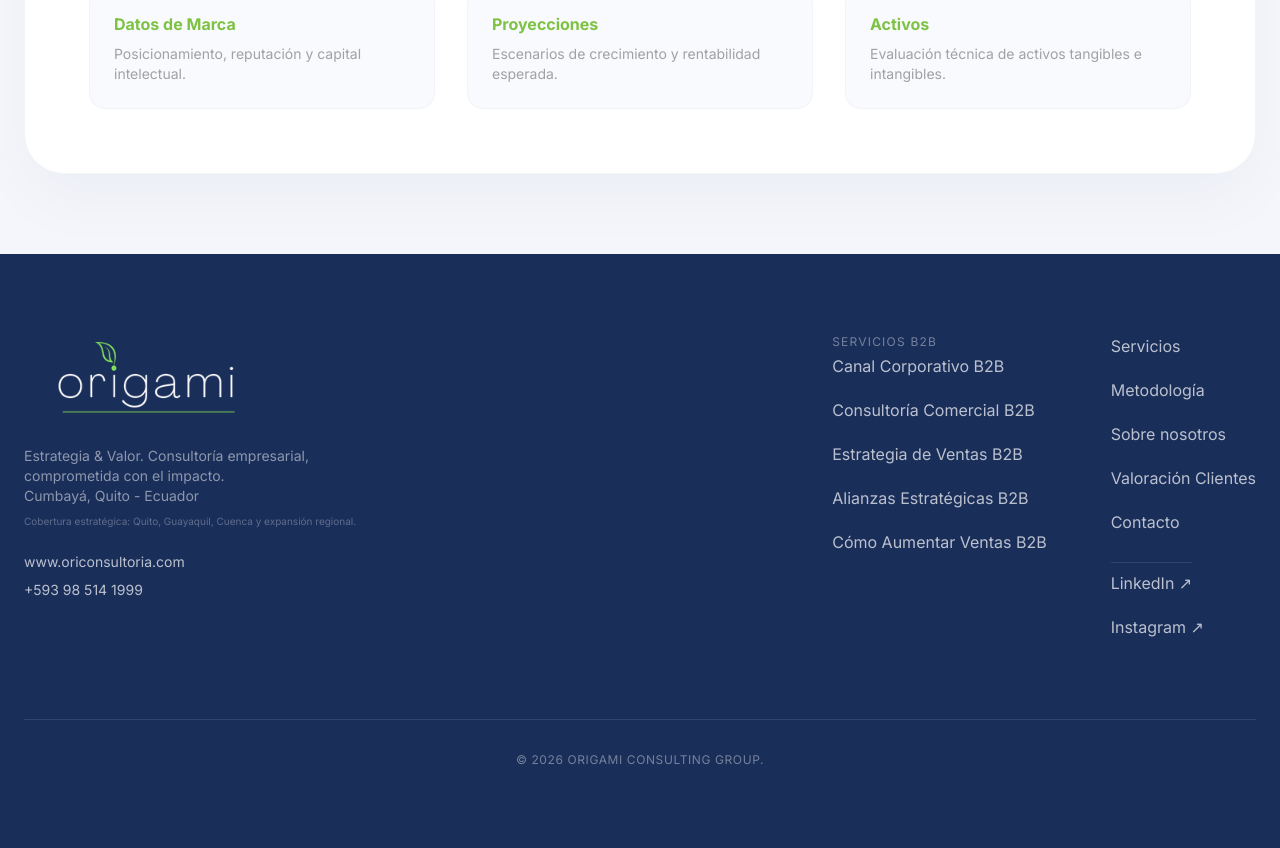
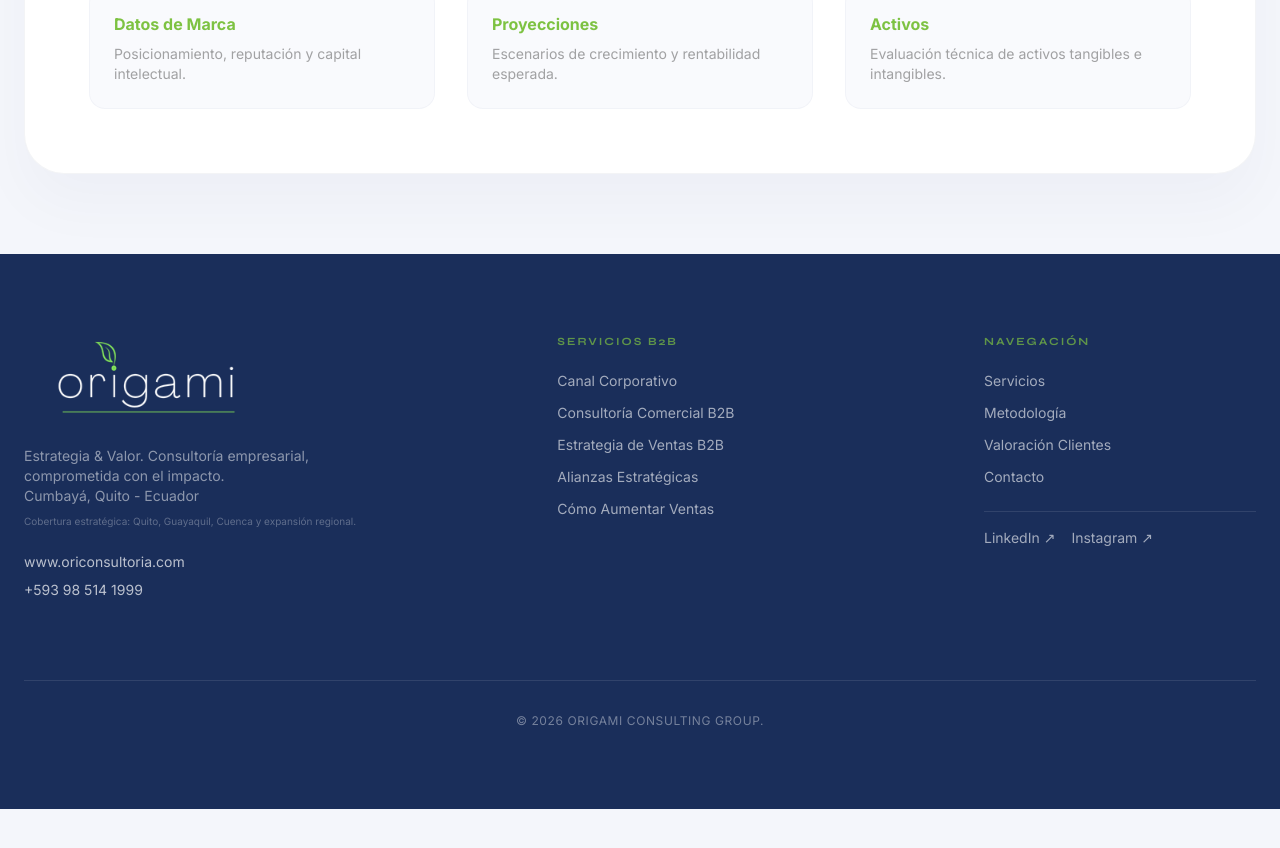
Before and after one commit to ArturMoraRosero/PaginaWebOrigami, a Next.js app: page /valoracion in a window 1280 px wide. Shown: the part 1114-1962 px from the top of the page. After the commit the page ends 1923 px from the top, so only its background shows below. Built offline with nearby package versions, Linux system fonts and the light colour scheme.

Commit message:
style: rediseno footer en 3 columnas, links B2B compactos

```diff
--- a/src/components/sections/Footer.tsx
+++ b/src/components/sections/Footer.tsx
@@ -7,10 +7,10 @@ export default function Footer() {
 
   return (
     <footer className="bg-navy text-white py-20 px-6 relative z-10 w-full">
-      <div className="max-w-7xl mx-auto grid grid-cols-1 md:grid-cols-2 gap-16 items-start">
+      <div className="max-w-7xl mx-auto grid grid-cols-1 md:grid-cols-12 gap-x-12 gap-y-14 items-start">
 
         {/* Brand */}
-        <div>
+        <div className="md:col-span-5">
           <Image
             src="/logotipo-origami-horizontal.png"
             alt="Origami Consulting Group - Firma Boutique de Estrategia B2B"
@@ -31,30 +31,36 @@ export default function Footer() {
           </div>
         </div>
 
-        {/* Links */}
-        <div className="flex flex-col sm:flex-row md:justify-end gap-x-16 gap-y-10">
         {/* Servicios B2B (SEO landing pages) */}
-          <nav className="flex flex-col space-y-5 font-sans text-white/70">
-            <span className="text-white/40 text-xs uppercase tracking-widest mb-1">{t.footer.links.services} B2B</span>
-            <a href="/acceso-canal-corporativo-b2b-ecuador" className="hover:text-white transition-colors w-fit">{t.footer.links.corporateChannel}</a>
-            <a href="/consultoria-comercial-b2b-quito" className="hover:text-white transition-colors w-fit">{t.footer.links.commercialConsulting}</a>
-            <a href="/estrategia-de-ventas-b2b-ecuador" className="hover:text-white transition-colors w-fit">{t.footer.links.salesStrategy}</a>
-            <a href="/alianzas-estrategicas-b2b-ecuador" className="hover:text-white transition-colors w-fit">{t.footer.links.strategicAlliances}</a>
-            <a href="/como-aumentar-ventas-b2b-ecuador" className="hover:text-white transition-colors w-fit">{t.footer.links.increaseSales}</a>
+        <nav className="md:col-span-4 flex flex-col">
+          <span className="text-green/70 text-[11px] font-syne font-bold uppercase tracking-[0.18em] mb-5">
+            {t.footer.b2bHeading}
+          </span>
+          <div className="flex flex-col space-y-3 font-sans text-sm text-white/60">
+            <a href="/acceso-canal-corporativo-b2b-ecuador" className="hover:text-green transition-colors w-fit">{t.footer.links.corporateChannel}</a>
+            <a href="/consultoria-comercial-b2b-quito" className="hover:text-green transition-colors w-fit">{t.footer.links.commercialConsulting}</a>
+            <a href="/estrategia-de-ventas-b2b-ecuador" className="hover:text-green transition-colors w-fit">{t.footer.links.salesStrategy}</a>
+            <a href="/alianzas-estrategicas-b2b-ecuador" className="hover:text-green transition-colors w-fit">{t.footer.links.strategicAlliances}</a>
+            <a href="/como-aumentar-ventas-b2b-ecuador" className="hover:text-green transition-colors w-fit">{t.footer.links.increaseSales}</a>
+          </div>
         </nav>
 
         {/* Navegación del sitio */}
-          <nav className="flex flex-col space-y-5 font-sans text-white/70">
-            <a href="#practica" className="hover:text-white transition-colors w-fit">{t.footer.links.services}</a>
-            <a href="#modelo" className="hover:text-white transition-colors w-fit">{t.footer.links.methodology}</a>
-            <a href="#contacto" className="hover:text-white transition-colors w-fit">{t.footer.links.about}</a>
-            <a href="/valoracion" className="hover:text-white transition-colors w-fit">{t.footer.links.valuation}</a>
-            <a href="#contacto" className="hover:text-white transition-colors w-fit">{t.footer.links.contact}</a>
+        <nav className="md:col-span-3 flex flex-col">
+          <span className="text-green/70 text-[11px] font-syne font-bold uppercase tracking-[0.18em] mb-5">
+            {t.footer.navHeading}
+          </span>
+          <div className="flex flex-col space-y-3 font-sans text-sm text-white/60">
+            <a href="#practica" className="hover:text-green transition-colors w-fit">{t.footer.links.services}</a>
+            <a href="#modelo" className="hover:text-green transition-colors w-fit">{t.footer.links.methodology}</a>
+            <a href="/valoracion" className="hover:text-green transition-colors w-fit">{t.footer.links.valuation}</a>
+            <a href="#contacto" className="hover:text-green transition-colors w-fit">{t.footer.links.contact}</a>
+            <div className="flex items-center gap-4 mt-3 pt-4 border-t border-white/10">
               <a
                 href="https://www.linkedin.com/company/origami-consulting-group-sas/"
                 target="_blank"
                 rel="noopener noreferrer"
-              className="hover:text-green transition-colors w-fit flex items-center gap-2 mt-2 pt-2 border-t border-white/10"
+                className="hover:text-green transition-colors"
               >
                 LinkedIn ↗
               </a>
@@ -62,12 +68,13 @@ export default function Footer() {
                 href="https://www.instagram.com/origamiconsultingroup/"
                 target="_blank"
                 rel="noopener noreferrer"
-              className="hover:text-green transition-colors w-fit flex items-center gap-2"
+                className="hover:text-green transition-colors"
               >
                 Instagram ↗
               </a>
+            </div>
+          </div>
         </nav>
-        </div>
 
       </div>
 
--- a/src/i18n/dictionaries.ts
+++ b/src/i18n/dictionaries.ts
@@ -191,15 +191,17 @@ export const dictionaries = {
     footer: {
       description: "Estrategia & Valor. Consultoría empresarial, comprometida con el impacto.",
       city: "Quito - Ecuador",
+      b2bHeading: "Servicios B2B",
+      navHeading: "Navegación",
       links: {
         services: "Servicios",
         methodology: "Metodología",
         about: "Sobre nosotros",
-        corporateChannel: "Canal Corporativo B2B",
+        corporateChannel: "Canal Corporativo",
         commercialConsulting: "Consultoría Comercial B2B",
         salesStrategy: "Estrategia de Ventas B2B",
-        strategicAlliances: "Alianzas Estratégicas B2B",
-        increaseSales: "Cómo Aumentar Ventas B2B",
+        strategicAlliances: "Alianzas Estratégicas",
+        increaseSales: "Cómo Aumentar Ventas",
         valuation: "Valoración Clientes",
         contact: "Contacto"
       }
@@ -397,15 +399,17 @@ export const dictionaries = {
     footer: {
       description: "Strategy & Value. Business consulting, committed to impact.",
       city: "Quito - Ecuador",
+      b2bHeading: "B2B Services",
+      navHeading: "Navigation",
       links: {
         services: "Services",
         methodology: "Methodology",
         about: "About us",
-        corporateChannel: "B2B Corporate Channel",
+        corporateChannel: "Corporate Channel",
         commercialConsulting: "B2B Commercial Consulting",
         salesStrategy: "B2B Sales Strategy",
-        strategicAlliances: "B2B Strategic Alliances",
-        increaseSales: "How to Increase B2B Sales",
+        strategicAlliances: "Strategic Alliances",
+        increaseSales: "How to Increase Sales",
         valuation: "Client Valuation",
         contact: "Contact"
       }
```
Lines whose indentation alone changed are shown as unchanged.
